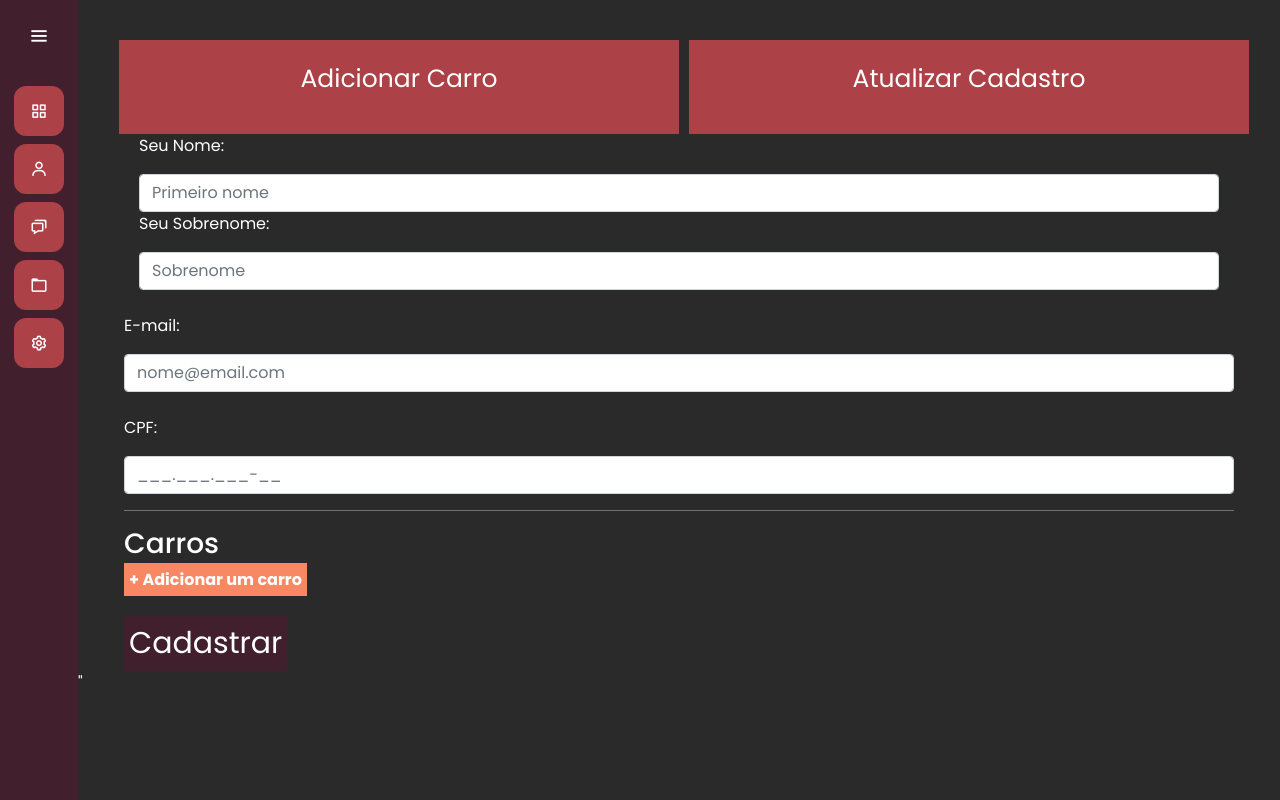
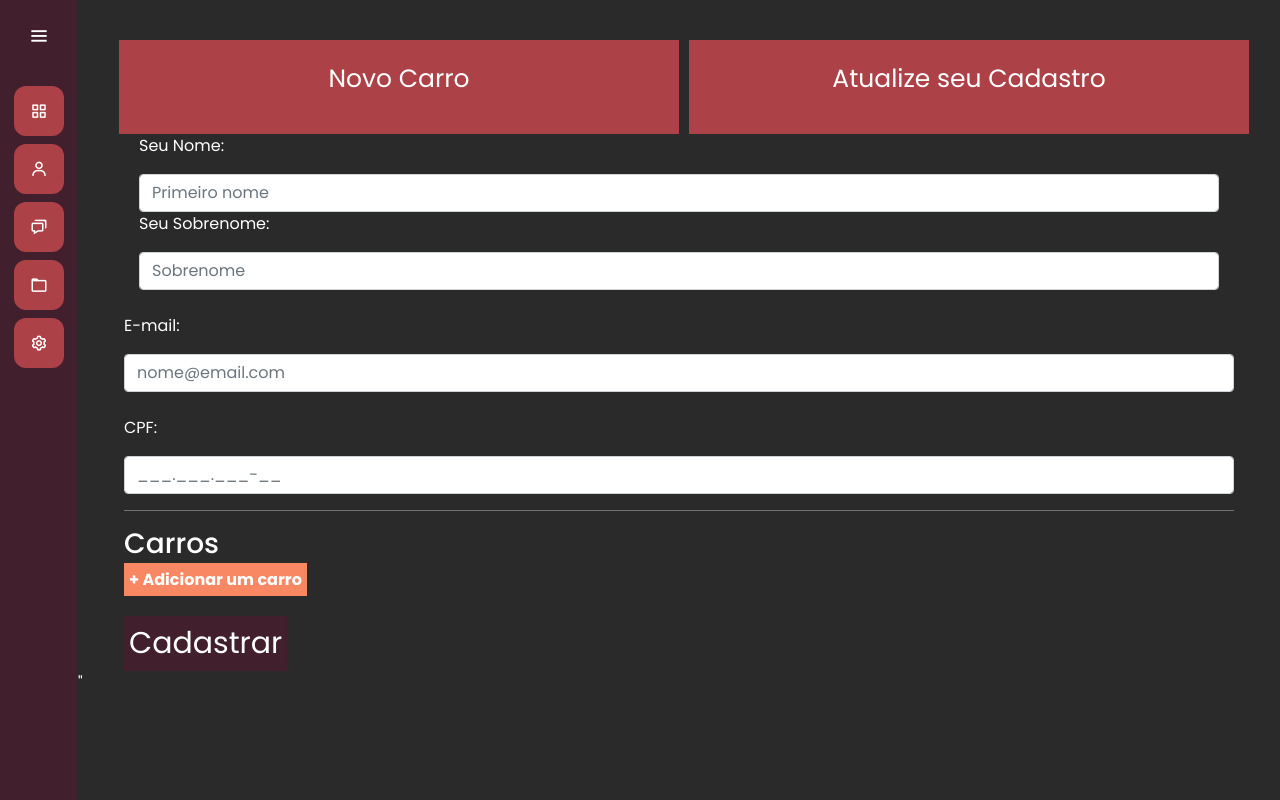
Before and after one commit to Ronalde-web/RGSCar, a Django app: page /clientes in a window 1280 px wide. Run offline with Django 3.2, Linux system fonts and the light colour scheme.

Commit message:
alteração de paragrafos

```diff
--- a/clientes/templates/clientes.html
+++ b/clientes/templates/clientes.html
@@ -10,10 +10,10 @@
     <div class="container">
         <div class="row">
                 <div class="col-md card-dashboard">
-                    <p class="text-card">Adicionar Carro</p>
+                    <p class="text-card">Novo Carro</p>
                 </div>
                 <div class="col-md card-dashboard">
-                    <p class="text-card">Atualizar Cadastro</p>
+                    <p class="text-card">Atualize seu Cadastro</p>
                 </div>
         </div>
         <div class="adicionar-cliente">
```
